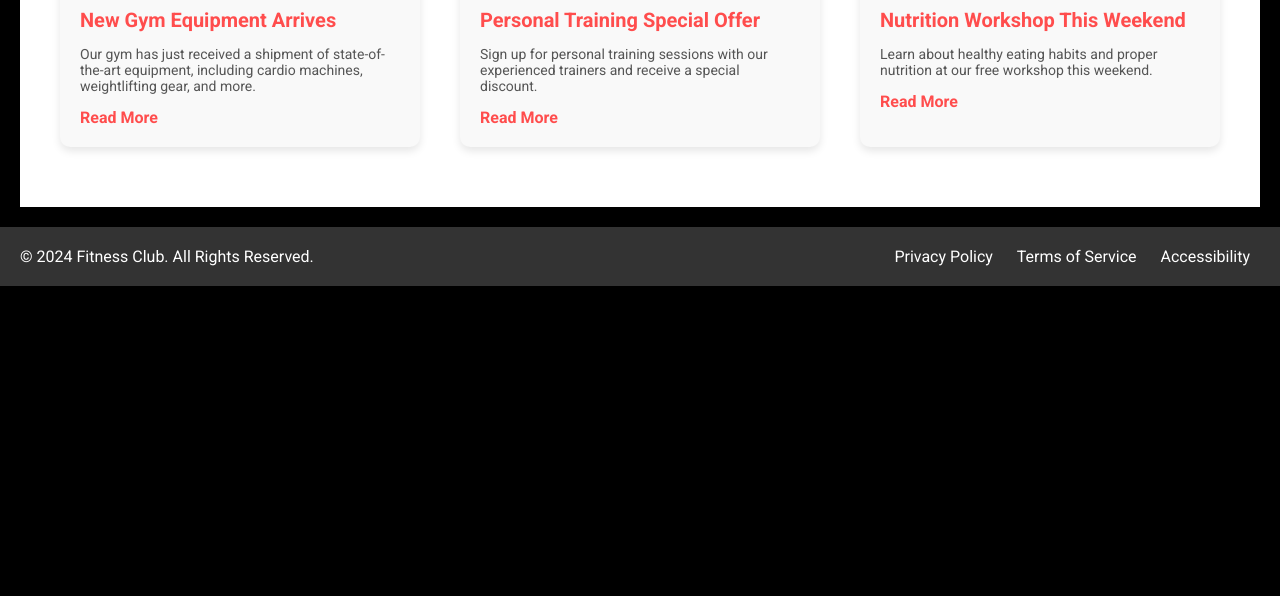
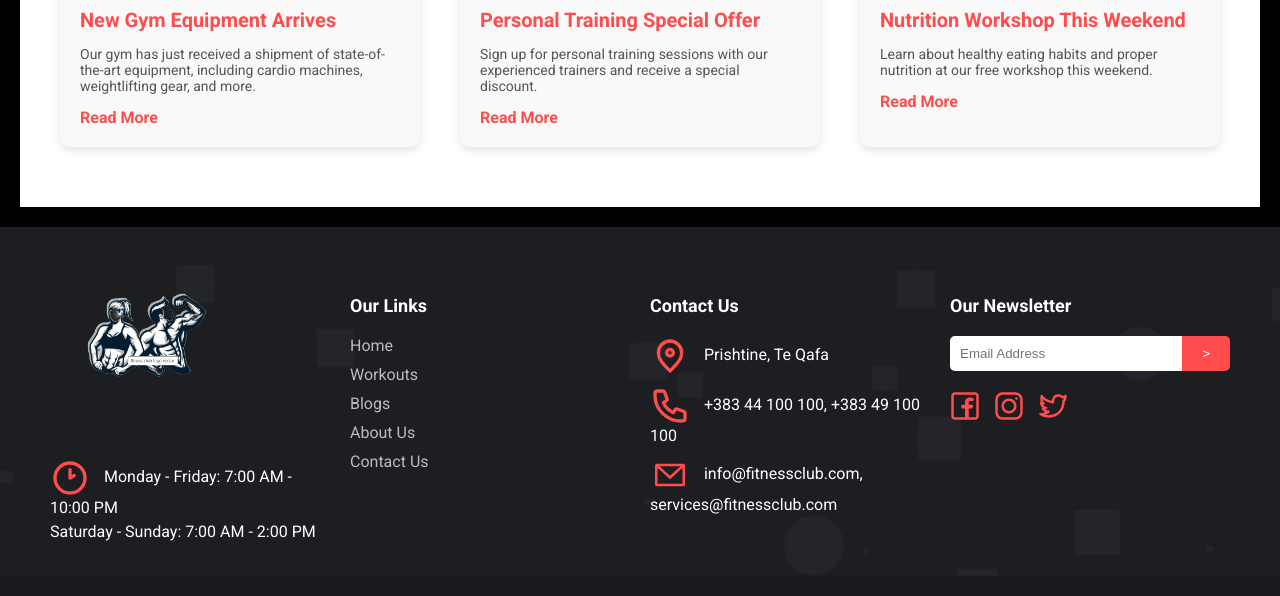
Before and after one commit to Milotii/FitnessClub, a plain HTML site: page index.html in a window 1280 px wide. Shown: the part 2204-2800 px from the top of the page. Before the commit the page ends 2490 px from the top, so only its background shows below. Drawn offline with Linux system fonts and the light colour scheme.

Commit message:
icons, changes

```diff
--- a/index.html
+++ b/index.html
@@ -20,7 +20,7 @@
         <nav>
             <a href="#home" class="active">Home</a>
             <a href="#classes">Workouts</a>
-            <a href="#blog">Blog</a>
+            <a href="#blog">Blogs</a>
             <a href="#about">About Us</a>
             <a href="#contact">Contact Us</a>
         </nav>
@@ -33,7 +33,7 @@
                 <div class="hero-text">
                     <div class="badge">The Best Fitness Club</div>
                     <h1>A Strong Body is a Strong Mind</h1>
-                    <p>Exercise not only changes your body, it changes your mind, your attitude and your mood. Exercise should be regarded as a tribute to the heart. Good things come to those who sweat.</p>
+                    <h4>Exercise not only changes your body, it changes your mind, your attitude and your mood. Exercise should be regarded as a tribute to the heart. Good things come to those who sweat.</h4>
                     <button class="get-started">Get Started</button>
                 </div>
                 <div class="hero-image">
@@ -162,13 +162,53 @@
 </body>
 <footer>
     <div class="footer-content">
-        <p>&copy; 2024 Fitness Club. All Rights Reserved.</p>
-        <nav>
+        <div class="footer-section about">
+            <img src="./images/file.png" alt="Fitlife Logo" class="footer-logo">
+
+            <div class="footer-hours">
+                <p><img src="images/clock-two-svgrepo-com.svg" alt="Clock Icon" class="icon"> Monday - Friday: 7:00 AM - 10:00 PM</p>
+                <p>Saturday - Sunday: 7:00 AM - 2:00 PM</p>
+            </div>
+        </div>
+        <div class="footer-section links">
+            <h3>Our Links</h3>
+            <ul>
+                <li><a href="#">Home</a></li>
+                <li><a href="#">Workouts</a></li>
+                <li><a href="#">Blogs</a></li>
+                <li><a href="#">About Us</a></li>
+                <li><a href="#">Contact Us</a></li>
+            </ul>
+        </div>
+        <div class="footer-section contact">
+            <h3>Contact Us</h3>
+            <ul>
+                <li><img src="images/location-pin-alt-1-svgrepo-com.svg" alt="Location Icon" class="icon"> Prishtine, Te Qafa </li>
+                <li><img src="images/phone-svgrepo-com.svg" alt="Phone Icon" class="icon"> +383 44 100 100, +383 49 100 100</li>
+                <li><img src="images/email-1-svgrepo-com.svg" alt="Email Icon" class="icon"> info@fitnessclub.com, services@fitnessclub.com</li>
+            </ul>
+        </div>
+        <div class="footer-section newsletter">
+            <h3>Our Newsletter</h3>
+            <form action="#">
+                <input type="email" placeholder="Email Address">
+                <button type="submit">></button>
+            </form>
+            <div class="social-icons">
+                <a href="#"><img src="images/facebook-svgrepo-com.svg" alt="Facebook Icon"></a>
+                <a href="#"><img src="images/instagram-svgrepo-com.svg" alt="Instagram Icon"></a>
+                <a href="#"><img src="images/twitter-svgrepo-com.svg" alt="Twitter Icon"></a>
+            </div>
+        </div>
+    </div>
+    <div class="footer-bottom">
+        <p>&copy; 2024 Fittnes Club. All Rights Reserved <a href="#"></a>.</p>
+        <div class="footer-bottom-links">
             <a href="#">Privacy Policy</a>
-            <a href="#">Terms of Service</a>
-            <a href="#">Accessibility</a>
-        </nav>
+            <a href="#">Terms & Condition</a>
+        </div>
     </div>
 </footer>
 
+
 </html>
--- a/style.css
+++ b/style.css
@@ -46,6 +46,7 @@ body {
 
 header {
     background: #333;
+    background-image: url('images/classes-bg.png');
     padding: 10px 20px;
     display: flex;
     justify-content: space-between;
@@ -93,6 +94,9 @@ main {
     justify-content: space-between;
     align-items: center;
     background: #222;
+    background-image: url('images/classes-bg.png');
+    background-size: cover; /* Adjust the background size as needed */
+    background-position: center; /* Adjust the background position as needed */
     padding: 50px 20px;
 }
 
@@ -245,6 +249,7 @@ main {
 #video-section {
     text-align: center;
     background: #333;
+    background-image: url('images/classes-bg.png');
     padding: 50px 20px;
     color: #fff;
 }
@@ -458,24 +463,133 @@ main {
 
 
 footer {
-    background: #333;
+    background: #1c1e21;
+    background-image: url('images/classes-bg.png');
     color: #fff;
-    padding: 20px;
-    text-align: center;
+    padding: 40px 0;
 }
 
 .footer-content {
     display: flex;
     justify-content: space-between;
-    align-items: center;
+    flex-wrap: wrap;
+    max-width: 1200px;
+    margin: 0 auto;
+    padding: 0 20px;
 }
 
-.footer-content p {
+.footer-section {
+    flex: 1;
+    min-width: 250px;
+    margin: 10px;
+}
+
+.footer-logo {
+    width: 180px;
+    margin-bottom: 20px;
+}
+
+.footer-hours p {
+    margin: 5px 0;
+}
+
+.footer-section h3 {
+    font-size: 18px;
+    margin-bottom: 20px;
+}
+
+.footer-section ul {
+    list-style: none;
+    padding: 0;
+}
+
+.footer-section ul li {
+    margin-bottom: 10px;
+}
+
+.footer-section ul li a {
+    color: rgba(255, 255, 255, 0.7);
+    text-decoration: none;
+    transition: color 0.3s;
+}
+
+.footer-section ul li a:hover {
+    color: #fff;
+}
+
+.footer-section .icon {
+    width: 40px;
+    margin-right: 10px;
+    vertical-align: middle;
+}
+
+.newsletter form {
+    display: flex;
+    margin-bottom: 20px;
+}
+
+.newsletter input[type="email"] {
+    padding: 10px;
+    border: none;
+    border-radius: 5px 0 0 5px;
+    flex: 1;
+}
+
+.newsletter button {
+    padding: 10px 20px;
+    border: none;
+    background: #ff4d4d;
+    color: #fff;
+    cursor: pointer;
+    border-radius: 0 5px 5px 0;
+    transition: background 0.3s;
+}
+
+.newsletter button:hover {
+    background: #e04343;
+}
+
+.social-icons a {
+    display: inline-block;
+    margin-right: 10px;
+}
+
+.social-icons a img {
+    width: 30px;
+}
+
+.footer-bottom {
+    background: #18191c;
+    background-image: url('images/classes-bg.png');
+    padding: 20px 0;
+    text-align: center;
+    margin-top: 20px;
+}
+
+.footer-bottom p {
     margin: 0;
 }
 
-.footer-content nav a {
-    color: #fff;
-    margin: 0 10px;
+.footer-bottom a {
+    color: #ff4d4d;
     text-decoration: none;
 }
+
+.footer-bottom a:hover {
+    text-decoration: underline;
+}
+
+.footer-bottom-links {
+    margin-top: 10px;
+}
+
+.footer-bottom-links a {
+    margin: 0 10px;
+    color: rgba(255, 255, 255, 0.7);
+    text-decoration: none;
+    transition: color 0.3s;
+}
+
+.footer-bottom-links a:hover {
+    color: #fff;
+}
```
Also changed, not shown: images/classes-bg.png (added), images/clock-two-svgrepo-com.svg (added), images/email-1-svgrepo-com.svg (added), images/facebook-svgrepo-com.svg (added), images/instagram-svgrepo-com.svg (added), images/location-pin-alt-1-svgrepo-com.svg (added), images/phone-svgrepo-com.svg (added), images/twitter-svgrepo-com.svg (added).
